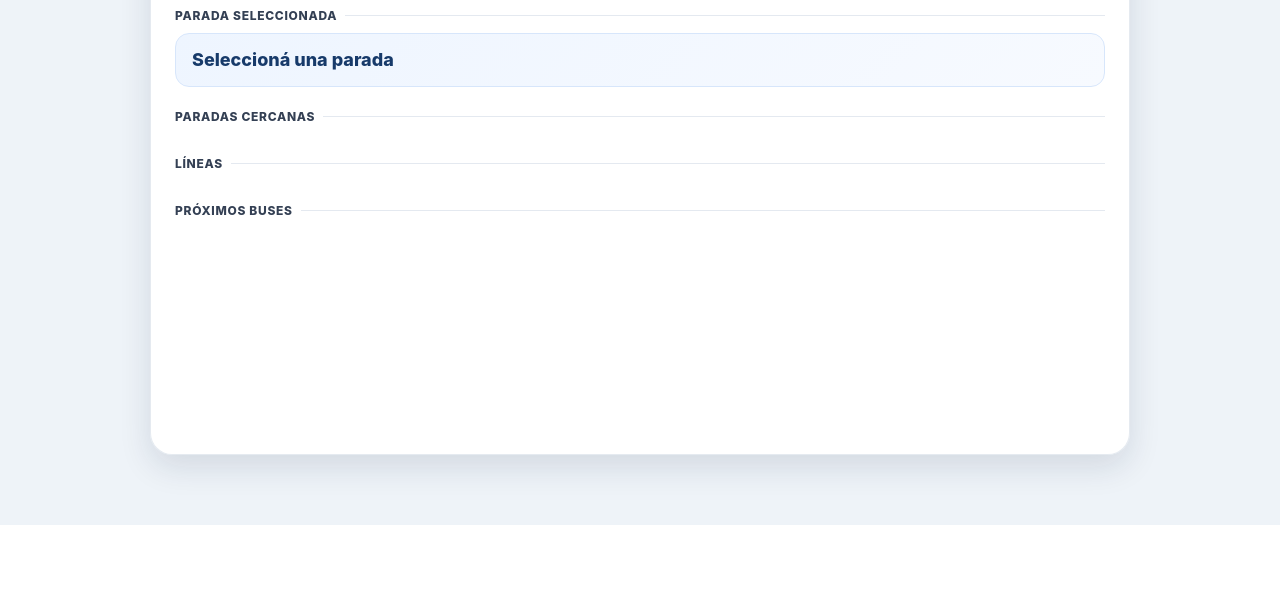
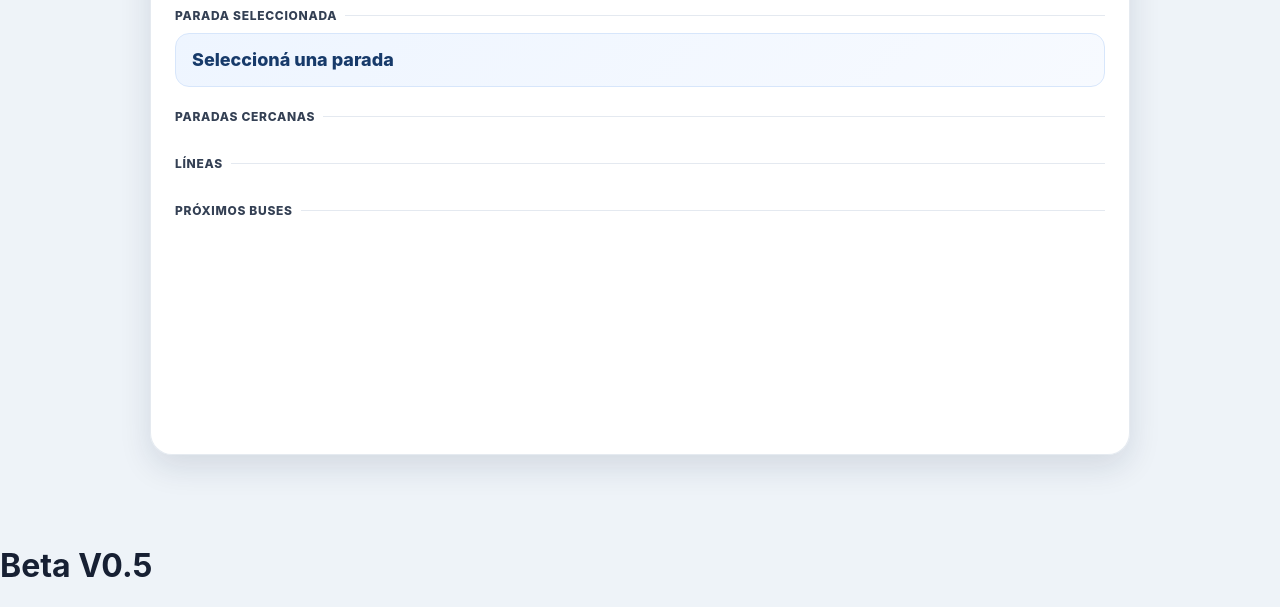
Before and after one commit to rave05/donde-viene, a plain HTML site: page index.html in a window 1280 px wide. Shown: the part 723-1330 px from the top of the page. Before the commit the page ends 1248 px from the top, so only its background shows below. Drawn offline with nearby package versions, Linux system fonts and the light colour scheme; no server answers.

Commit message:
Update index.html

```diff
--- a/index.html
+++ b/index.html
@@ -3345,5 +3345,6 @@
   </script>
 
   <script src="./horarios.js"></script>
+  <h1>Beta V0.5</h1>
 </body>
 </html>
```
